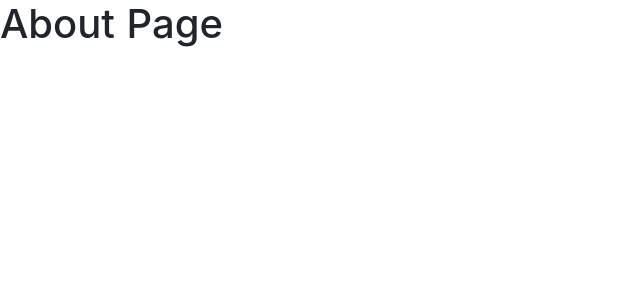
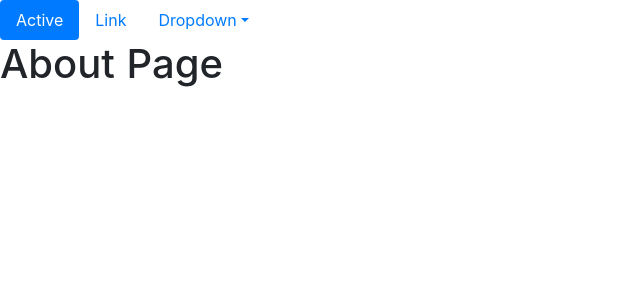
Before and after one commit to quanghung97/laravel-nuxtjs-more-easy-to-learn, a Nuxt app in the folder nuxt-client/: page /about in a window 1280 px wide. Shown: the top 300 px of the page, without its empty margins (0-640 px from the left). Built offline with nearby package versions, Linux system fonts and the light colour scheme.

Commit message:
install bootstrap-vue npm and test navbar

```diff
--- /dev/null
+++ b/nuxt-client/layouts/Navbar.vue
@@ -0,0 +1,17 @@
+<template>
+    <b-nav pills>
+  <b-nav-item active>Active</b-nav-item>
+  <b-nav-item>Link</b-nav-item>
+  <b-nav-item-dropdown id="nav7_ddown" text="Dropdown" extra-toggle-classes="nav-link-custom" right>
+    <b-dropdown-item>one</b-dropdown-item>
+    <b-dropdown-item>two</b-dropdown-item>
+    <b-dropdown-divider></b-dropdown-divider>
+    <b-dropdown-item>three</b-dropdown-item>
+  </b-nav-item-dropdown>
+</b-nav>
+</template>
+<script>
+export default {
+
+}
+</script>
--- a/nuxt-client/layouts/default.vue
+++ b/nuxt-client/layouts/default.vue
@@ -1,8 +1,17 @@
 <template>
   <div>
+      <Navbar />
     <nuxt/>
   </div>
 </template>
+<script>
+    import Navbar from './Navbar';
+    export default {
+        components: {
+            Navbar
+        }
+    }
+</script>
 
 <style>
 html {
--- a/nuxt-client/nuxt.config.js
+++ b/nuxt-client/nuxt.config.js
@@ -4,6 +4,12 @@ module.exports = {
   /*
   ** Headers of the page
   */
+  modules: [
+    'bootstrap-vue/nuxt',
+
+    // Or if you have custom bootstrap CSS...
+    ['bootstrap-vue/nuxt', { css: false }],
+  ],
   head: {
     title: 'nuxt-client',
     meta: [
--- a/nuxt-client/package.json
+++ b/nuxt-client/package.json
@@ -14,6 +14,7 @@
   },
   "dependencies": {
     "bootstrap": "^4.1.3",
+    "bootstrap-vue": "^2.0.0-rc.11",
     "jquery": "^3.3.1",
     "nuxt": "^1.0.0",
     "popper.js": "^1.14.4"
```
Also changed, not shown: 1 other file (tests, documents, lock files or other folders).
